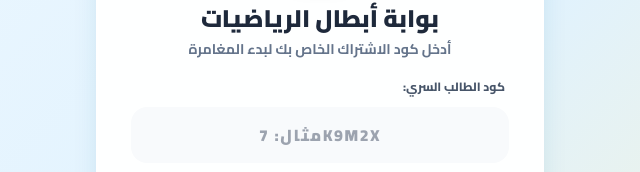
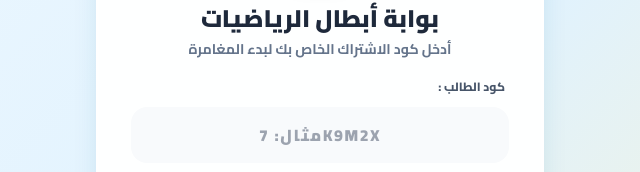
Before and after one commit to MohamedAbdoelal83/om-sameh, a plain HTML site: page index.html in a window 1280 px wide. Shown: the part 232-404 px from the top of the page, 320-960 px from the left. Drawn offline with nearby package versions, Linux system fonts and the light colour scheme; some packages are replaced by stand-ins of ours; a script that the page names is missing.

Commit message:
Update index.html

```diff
--- a/index.html
+++ b/index.html
@@ -116,7 +116,7 @@
                 </div>
 
                 <div class="space-y-3 text-right" id="loginFormContainer">
-                    <label id="codeLabel" class="block text-xs font-extrabold text-slate-600 pr-1">كود الطالب السري:</label>
+                    <label id="codeLabel" class="block text-xs font-extrabold text-slate-600 pr-1">كود الطالب :</label>
                     <input id="codeInput" type="text" placeholder="مثال: 7K9M2X" dir="ltr" class="w-full text-center uppercase tracking-widest font-black text-xl py-3.5 px-4 rounded-2xl bg-slate-50 border-3 border-sky-300 focus:border-sky-500 focus:outline-none text-slate-800" />
 
                     <button id="loginBtn" onclick="loginWithCode()" class="btn-3d w-full bg-gradient-to-l from-emerald-500 to-teal-600 border-emerald-700 text-white font-black py-4 rounded-2xl text-lg shadow-lg hover:brightness-105">
```
